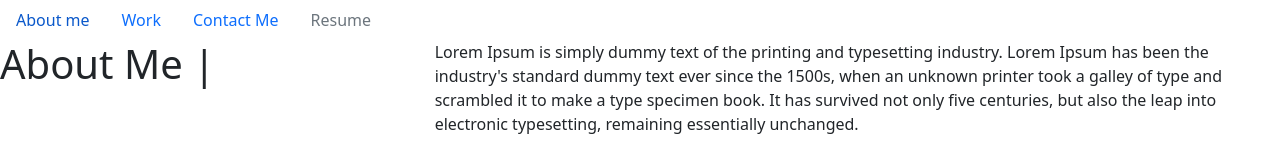
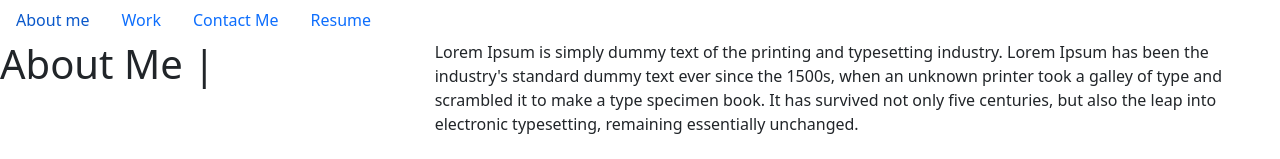
Before and after one commit to NancyMile/react-portfolio, a React (Create React App) app in the folder my-app/: page / in a window 1280 px wide. Shown: the top 159 px of the page. Built offline with nearby package versions, Linux system fonts and the light colour scheme.

Commit message:
resume pdf  for  download added

```diff
--- a/my-app/src/components/Navbar.js
+++ b/my-app/src/components/Navbar.js
@@ -1,4 +1,6 @@
 import React from "react";
+
+import test_download_file from '../assets/files/Resume.pdf'; // gives image path
 
 export default function Navbar() {
     return (
@@ -15,7 +17,7 @@ export default function Navbar() {
                     <a class="nav-link" href="#contact">Contact Me</a>
                     </li>
                     <li class="nav-item">
-                    <a class="nav-link disabled" href="#">Resume</a>
+                    <a class="nav-link" href={test_download_file} download="Resume.pdf"> Resume</a>
                     </li>
                 </ul>
             </div>
```
Also changed, not shown: 1 other file (tests, documents, lock files or other folders).
